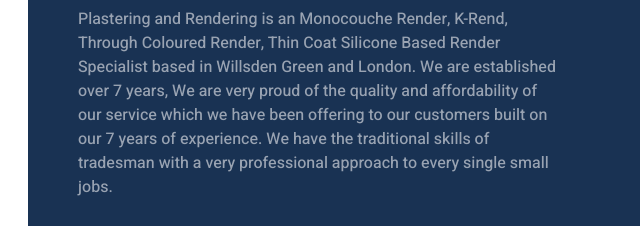
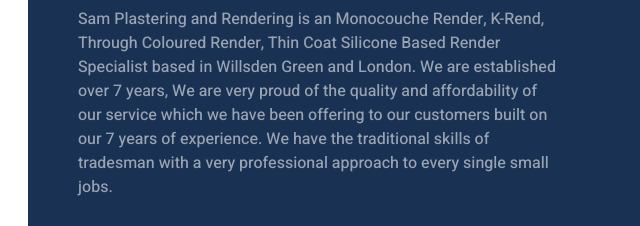
Before and after one commit to bashvtini/sam_uk, a plain HTML site: page index.html in a window 1280 px wide. Shown: the part 367-593 px from the top of the page, 27-667 px from the left. Drawn offline with nearby package versions, Linux system fonts and the light colour scheme.

Commit message:
Update index.html

```diff
--- a/index.html
+++ b/index.html
@@ -57,7 +57,7 @@
             Future
           </h1>
           <p>
-           Plastering and Rendering is an Monocouche Render, K-Rend, Through Coloured Render, Thin Coat Silicone Based Render Specialist based in Willsden Green and London. We are established over 7 years, We are very proud of the quality and affordability of our service which we have been offering to our customers built on our 7 years of experience. We have the traditional skills of tradesman with a very professional approach to every single small jobs.</p>
+          Sam Plastering and Rendering is an Monocouche Render, K-Rend, Through Coloured Render, Thin Coat Silicone Based Render Specialist based in Willsden Green and London. We are established over 7 years, We are very proud of the quality and affordability of our service which we have been offering to our customers built on our 7 years of experience. We have the traditional skills of tradesman with a very professional approach to every single small jobs.</p>
           <a href="#contact"
             >Contact Us
             <img
```
